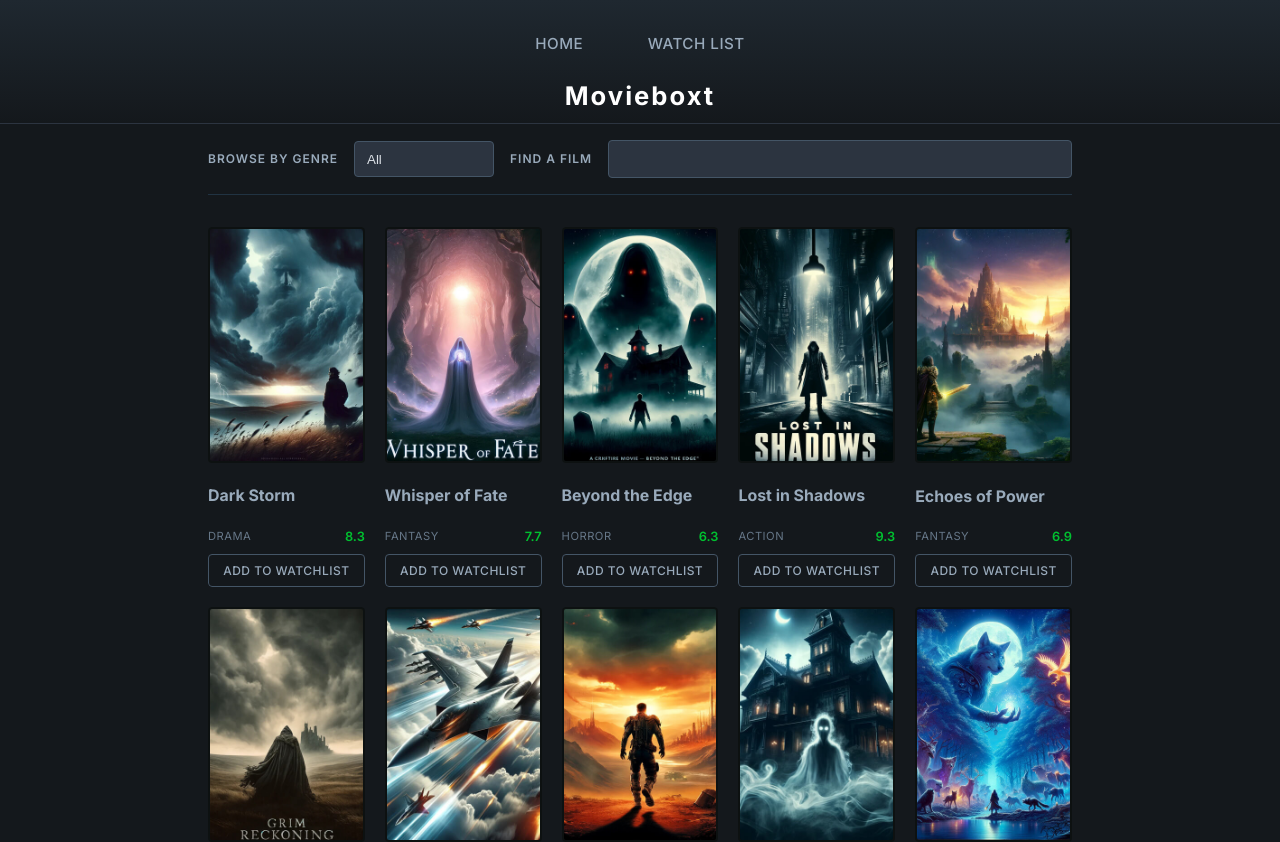
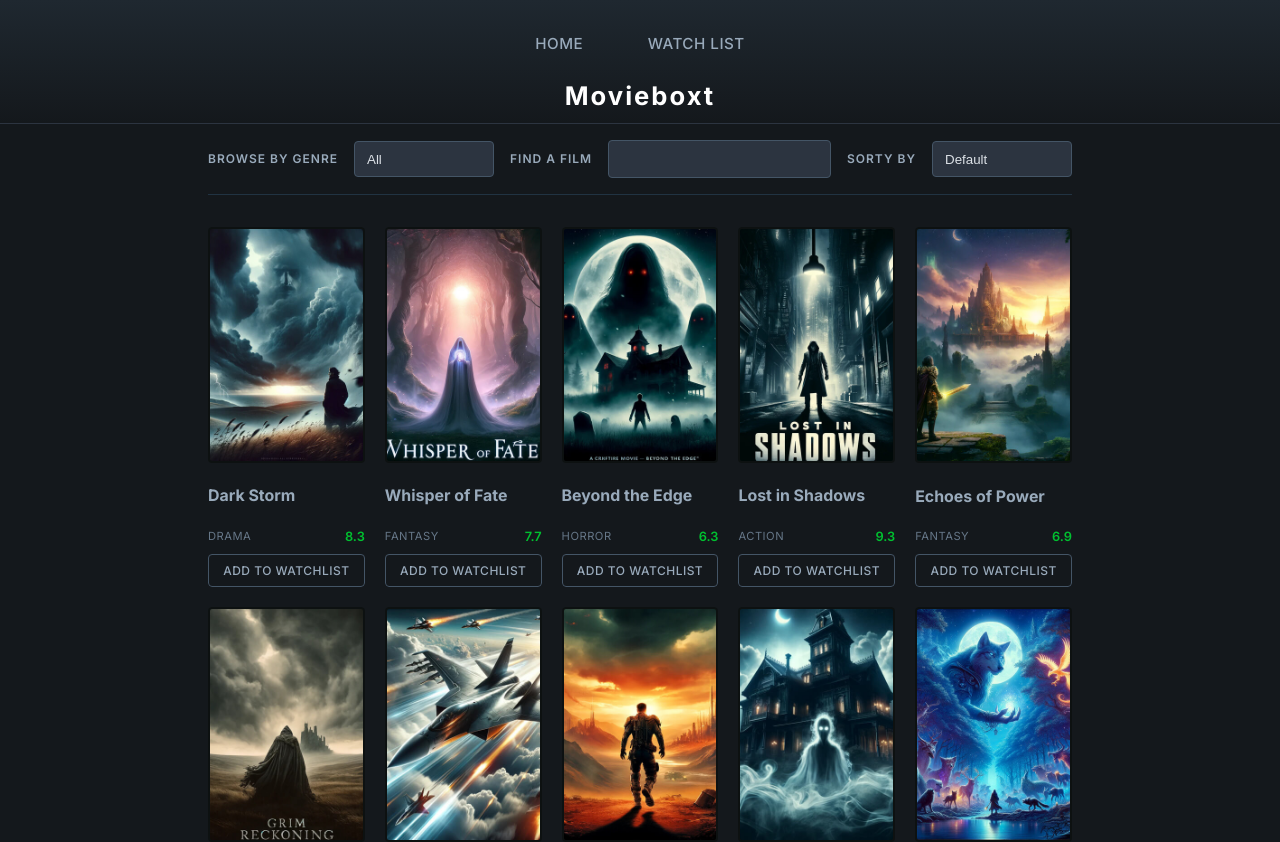
Before and after one commit to AnthonyEsber/moviebox, a React (Vite) app: page / in a window 1280 px wide. Shown: the top 842 px of the page. Built offline with nearby package versions, Linux system fonts and the light colour scheme; a web font is replaced by a local one.

Commit message:
feat: sorting system added

```diff
--- a/src/components/DropdownMenu/DropdownMenu.jsx
+++ b/src/components/DropdownMenu/DropdownMenu.jsx
@@ -1,19 +1,25 @@
 import styles from './DropdownMenu.module.css';
 
-function DropdownMenu({ selectedGenre, onSelectedGenreChange, genres }) {
+function DropdownMenu({ selectedOption, onSelectOptionChange, options, isSorting = false }) {
   return (
     <div className={styles.filtersDropdown}>
       <select
-        value={selectedGenre}
+        value={selectedOption}
         onChange={(e) => {
-          onSelectedGenreChange(e.target.value);
+          onSelectOptionChange(e.target.value);
           console.log(e.target.value);
         }}
       >
-        <option key="all" value="">
-          All
-        </option>
-        {genres.map((genre) => (
+        {isSorting ? (
+          <option key="default" value="">
+            Default
+          </option>
+        ) : (
+          <option key="all" value="">
+            All
+          </option>
+        )}
+        {options.map((genre) => (
           <option key={genre} value={genre}>
             {genre.charAt(0).toUpperCase() + genre.slice(1)}
           </option>
--- a/src/components/FilterableMovieList/FilterableMovieList.jsx
+++ b/src/components/FilterableMovieList/FilterableMovieList.jsx
@@ -7,6 +7,7 @@ function FilterableMovieList({ movies, watchList, setWatchList }) {
   const genres = [...new Set(movies.map((movie) => movie.genre))];
   const [filterTitle, setFilterTitle] = useState('');
   const [selectedGenre, setSelectedGenre] = useState('');
+  const [sortBy, setSortBy] = useState('default');
 
   return (
     <div className={style.movieContainer}>
@@ -16,6 +17,8 @@ function FilterableMovieList({ movies, watchList, setWatchList }) {
         selectedGenre={selectedGenre}
         onFilterTitleChange={setFilterTitle}
         onSelectedGenreChange={setSelectedGenre}
+        sortBy={sortBy}
+        onSortChange={setSortBy}
       />
       <MovieList
         selectedGenre={selectedGenre}
@@ -23,6 +26,7 @@ function FilterableMovieList({ movies, watchList, setWatchList }) {
         movies={movies}
         watchList={watchList}
         setWatchList={setWatchList}
+        sortBy={sortBy}
       />
     </div>
   );
--- a/src/components/MovieList/MovieList.jsx
+++ b/src/components/MovieList/MovieList.jsx
@@ -7,11 +7,21 @@ export function MovieList({
   selectedGenre = '',
   watchList,
   setWatchList,
+  sortBy = 'default',
 }) {
+  const getSortedMovies = (movies) => {
+    const sorted = [...movies];
+    if (sortBy === 'rating') {
+      sorted.sort((a, b) => parseFloat(b.rating) - parseFloat(a.rating));
+    } else if (sortBy === 'alphabetical') {
+      sorted.sort((a, b) => a.title.localeCompare(b.title));
+    }
+    return sorted;
+  };
   return (
     <div className={styles.movieGrid}>
-      {movies
-        .filter((movie) => {
+      {getSortedMovies(
+        movies.filter((movie) => {
           const title = movie.title.toLowerCase() ?? '';
           const filter = (filterTitle ?? '').toLowerCase();
 
@@ -20,9 +30,9 @@ export function MovieList({
 
           return matchesTitle && matchesGenre;
         })
-        .map((movie) => (
-          <Card key={movie.id} movie={movie} watchList={watchList} setWatchList={setWatchList} />
-        ))}
+      ).map((movie) => (
+        <Card key={movie.id} movie={movie} watchList={watchList} setWatchList={setWatchList} />
+      ))}
     </div>
   );
 }
--- a/src/components/SearchFilters/SearchFilters.jsx
+++ b/src/components/SearchFilters/SearchFilters.jsx
@@ -7,15 +7,17 @@ function SearchFilters({
   onFilterTitleChange,
   selectedGenre,
   onSelectedGenreChange,
+  sortBy,
+  onSortChange,
 }) {
   return (
     <div className={style.movieSearch}>
       <form>
         <span>BROWSE BY GENRE</span>
         <DropdownMenu
-          selectedGenre={selectedGenre}
-          onSelectedGenreChange={onSelectedGenreChange}
-          genres={genres}
+          selectedOption={selectedGenre}
+          onSelectOptionChange={onSelectedGenreChange}
+          options={genres}
         />
         <span>FIND A FILM</span>
         <input
@@ -23,6 +25,13 @@ function SearchFilters({
           value={filterTitle}
           onChange={(e) => onFilterTitleChange(e.target.value)}
         />
+        <span>SORTY BY</span>
+        <DropdownMenu
+          selectedOption={sortBy}
+          onSelectOptionChange={onSortChange}
+          options={['rating', 'alphabetical']}
+          isSorting
+        />
       </form>
     </div>
   );
```
